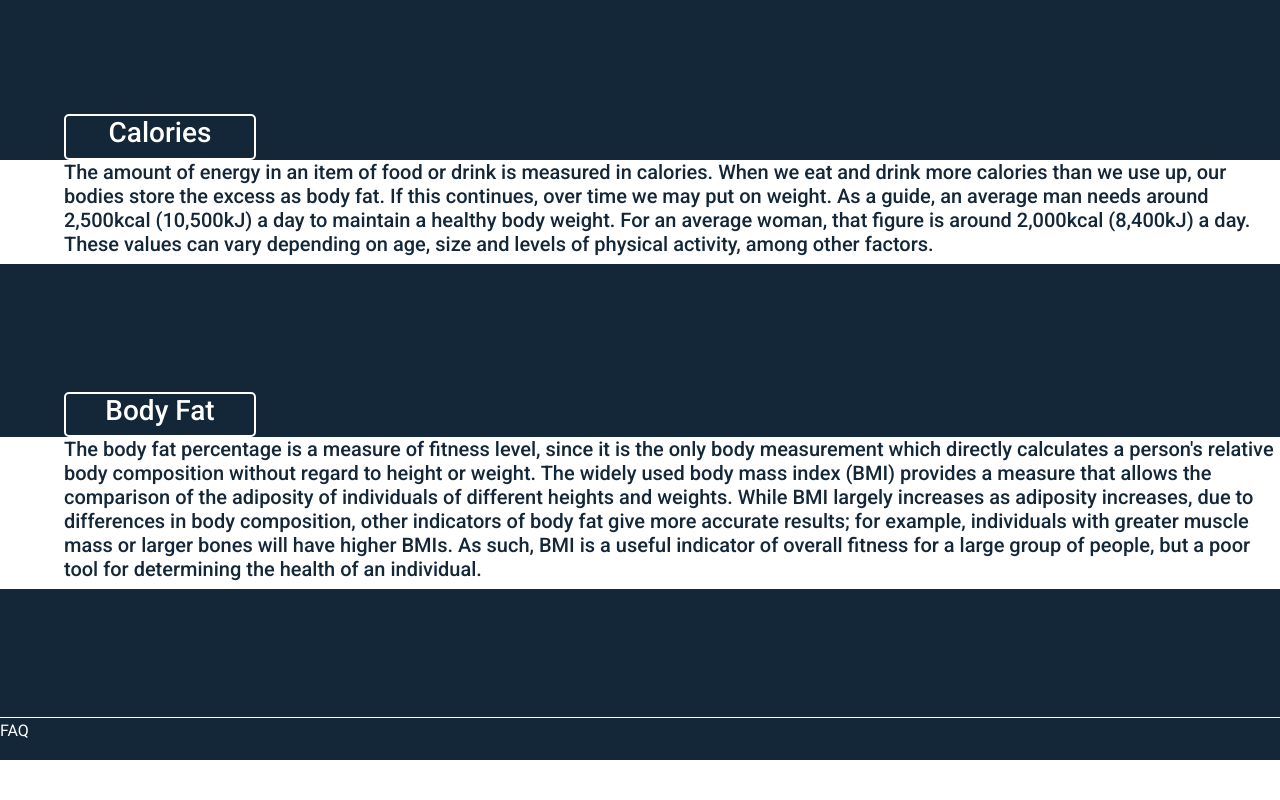
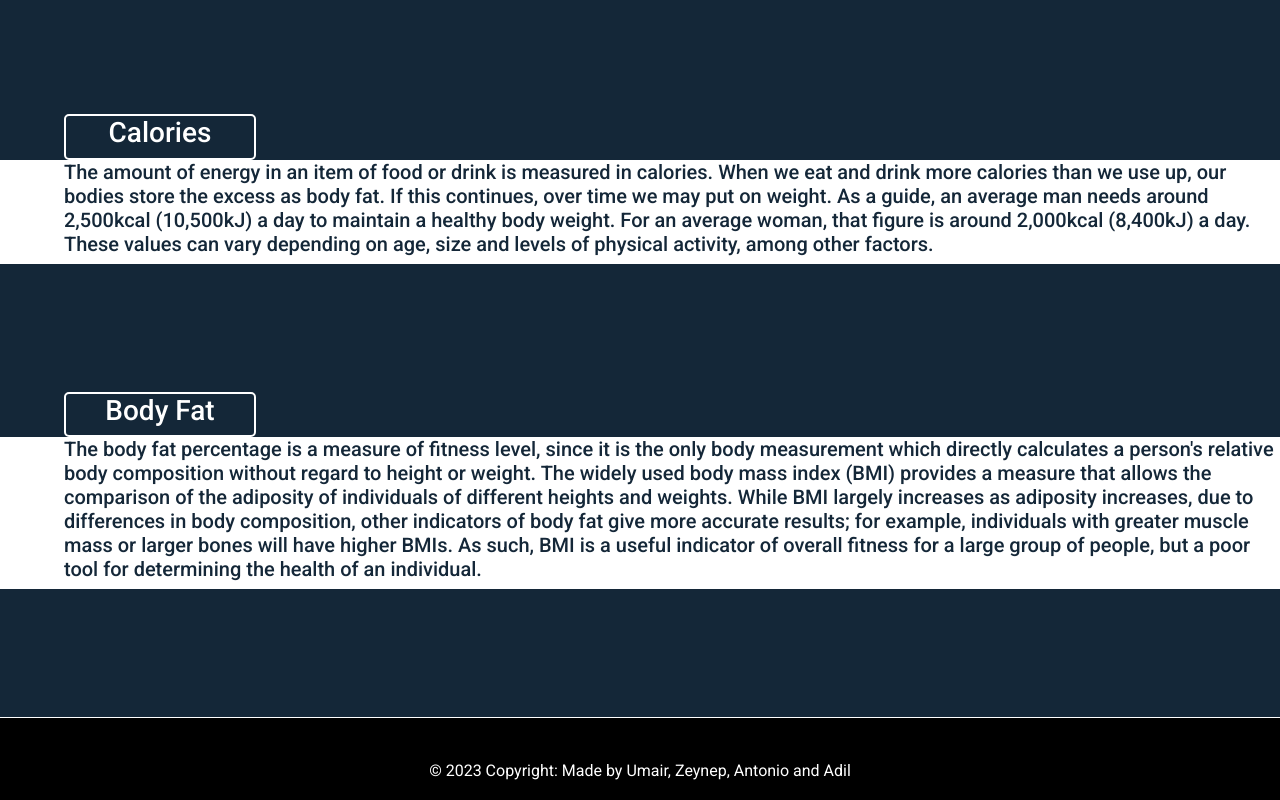
Before and after one commit to umairshah14/FitMax, a React (Create React App) app: page / in a window 1280 px wide. Shown: the part 1463-2263 px from the top of the page. Before the commit the page ends 2223 px from the top, so only its background shows below. Built offline with nearby package versions, Linux system fonts and the light colour scheme; what @material-tailwind/react would draw is missing.

Commit message:
footer added

```diff
--- a/public/index.html
+++ b/public/index.html
@@ -32,7 +32,7 @@
 
 <body>
   <noscript>You need to enable JavaScript to run this app.</noscript>
-  <div id="root"></div>
+  <div id="root" style="background-color: #142738;" ></div>
   <!--
       This HTML file is a template.
       If you open it directly in the browser, you will see an empty page.
--- a/src/App.js
+++ b/src/App.js
@@ -8,11 +8,13 @@ import 'bootstrap/dist/css/bootstrap.min.css';
 import 'mdb-react-ui-kit/dist/css/mdb.min.css';
 import "@fortawesome/fontawesome-free/css/all.min.css";
 import './assets/styles/Home.css';
-
+import Footer from './components/Footer/footer';
 function App() {
   return (
+    <>
+
     <Router>
-      <div>
+      <div style={{backgroundColor:"#142738"}}>
         <Header/>
         <Routes>
           <Route path="/" element={<Home/>}/>
@@ -21,7 +23,8 @@ function App() {
         </Routes>
       </div>
     </Router>
-
+    <Footer></Footer>
+    </>
   );
 }
 
--- a/src/components/Fitness.js
+++ b/src/components/Fitness.js
@@ -60,7 +60,7 @@ function Fitness() {
 
     return (
         <div>
-         <Container className="exerciseTitle">
+         <Container className="exerciseTitle" style={{color:"white"}}>
         <h1>Fitness Calculators</h1>
         <h5>
           Click on one of the buttons below to find out what your ideal health levels should be
--- /dev/null
+++ b/src/components/Footer/footer.js
@@ -0,0 +1,26 @@
+import React from "react";
+import {
+  MDBFooter,
+  MDBContainer,
+  MDBCol,
+  MDBRow,
+  MDBIcon,
+  MDBInput,
+  MDBBtn,
+} from "mdb-react-ui-kit";
+
+export default function Footer() {
+  return (
+    <MDBFooter className="text-center text-white text-lg-left border-secondcolor border-1" style={{backgroundColor:"black"}}>
+      <MDBContainer className="p-4 pb-0">
+        <form action="">
+          <MDBRow className="d-flex justify-content-center">
+            <div className="text-center p-3">
+            © 2023 Copyright: Made by Umair,  Zeynep,  Antonio and  Adil
+            </div>
+          </MDBRow>
+        </form>
+      </MDBContainer>
+    </MDBFooter>
+  );
+}
--- a/src/components/Home.js
+++ b/src/components/Home.js
@@ -120,23 +120,6 @@ function Home() {
 
                 </section>
 
-            <footer>
-                <Row>
-                    <Col lg={4} sm={12}>
-                        <p> FAQ </p>
-                    </Col>
-
-                    <Col lg={4} sm={12}>
-
-                    </Col>
-
-                    <Col lg={4} sm={12}>
-
-                    </Col>
-
-
-                </Row>
-            </footer>
           </main>
         </>
     );
--- a/src/components/Youtube/ytvideos.js
+++ b/src/components/Youtube/ytvideos.js
@@ -59,13 +59,13 @@ const YTvideoss = () => {
 
   return (
     <div>
-      <Container className="exerciseTitle">
+      <Container className="exerciseTitle" style={{color:"white"}}>
         <h1>Workouts</h1>
         <h5>Click on one of the buttons below to find videos of exercises relating to your choice</h5>
       </Container>
 
       {/* ALL BUTTONS TO PICK DIFFERENT WORKOUTS */}
-      <Container id="workOutBtns">
+      <Container id="workOutBtns" >
         {buttons.map((button, index) => (
           <Button
             key={index}
--- a/src/index.js
+++ b/src/index.js
@@ -6,7 +6,7 @@ import App from './App';
 const root = ReactDOM.createRoot(document.getElementById('root'));
 root.render(
   <React.StrictMode>
-    <App />
+    <App/>
   </React.StrictMode>
 );
 
```
